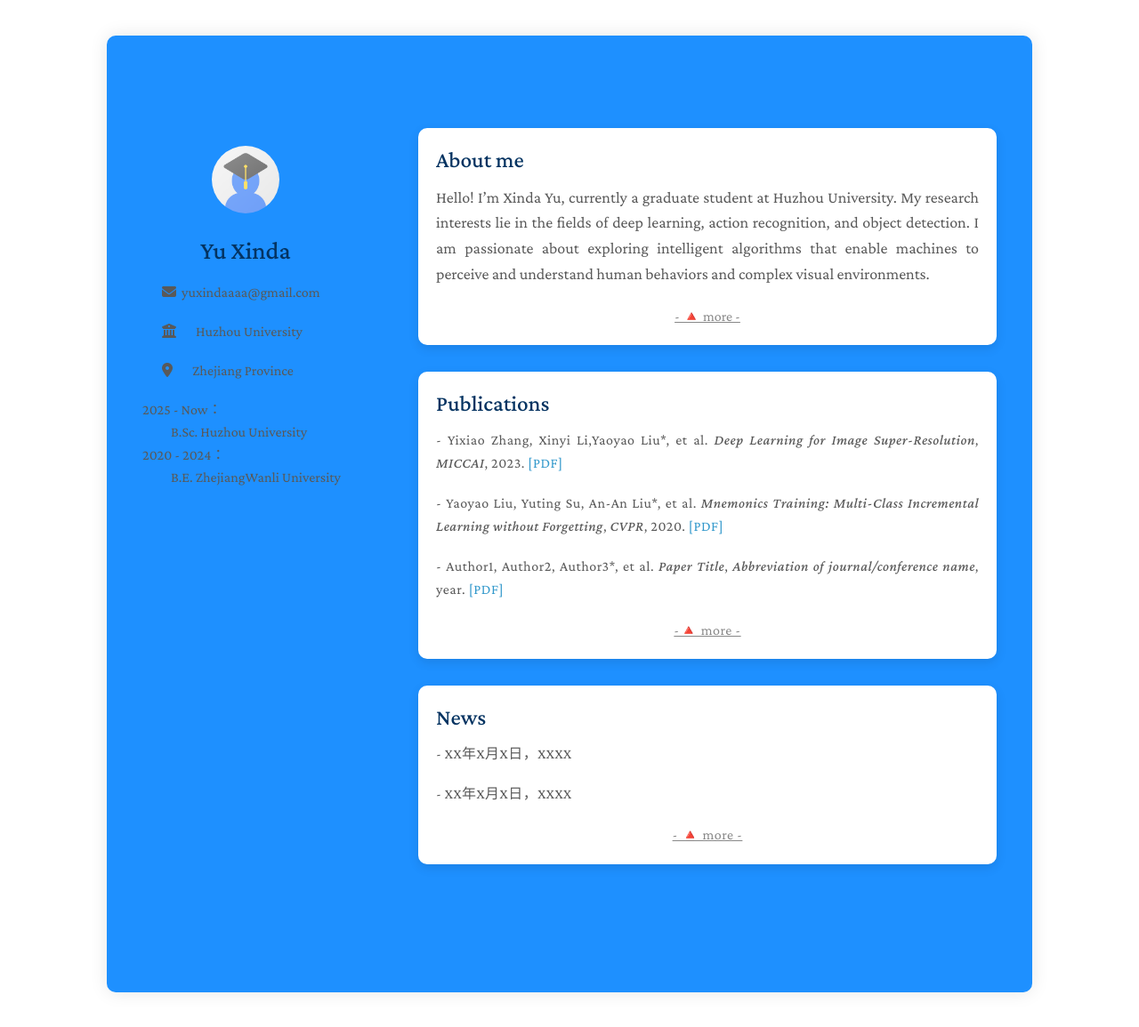
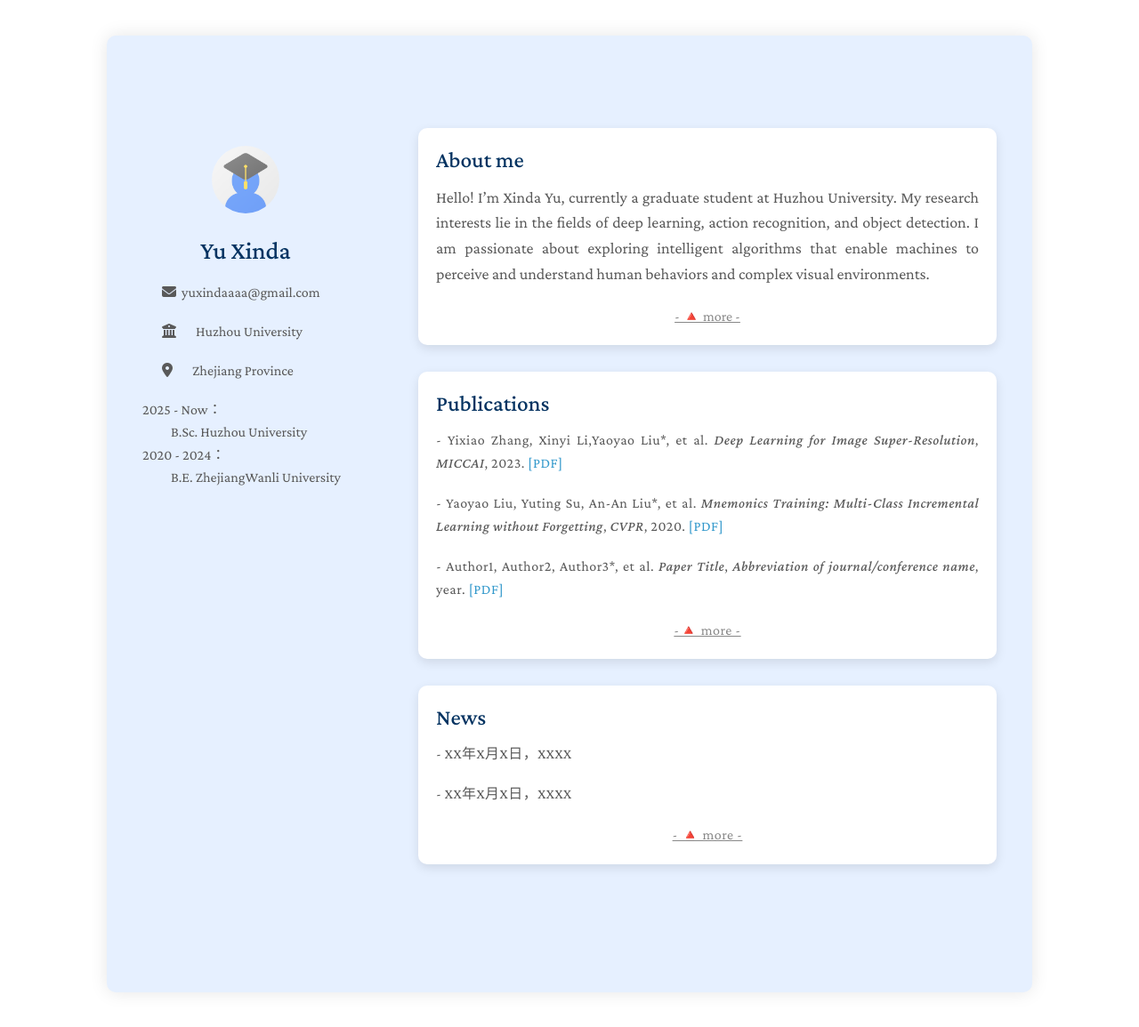
Before and after one commit to Yu-Xinda/Yu.github.io, a Jekyll site: the page built from index.md, in a window 1280 px wide and 1156 px high. Shown: the whole window at 89% size. Built offline with Jekyll 4.4.1, drawn with Linux system fonts in a browser that asks for light colours; a style sheet for code colours, icons or effects is not loaded.

Commit message:
Update homepage.html

```diff
--- a/_layouts/homepage.html
+++ b/_layouts/homepage.html
@@ -52,7 +52,7 @@
       .wrapper {
         max-width: 960px;
         width: 100%;
-        background-color:	#1E90FF;
+        background-color:	#e6f0ff;
         padding: 40px;
         margin: 40px 0;
         border-radius: 10px;
```
